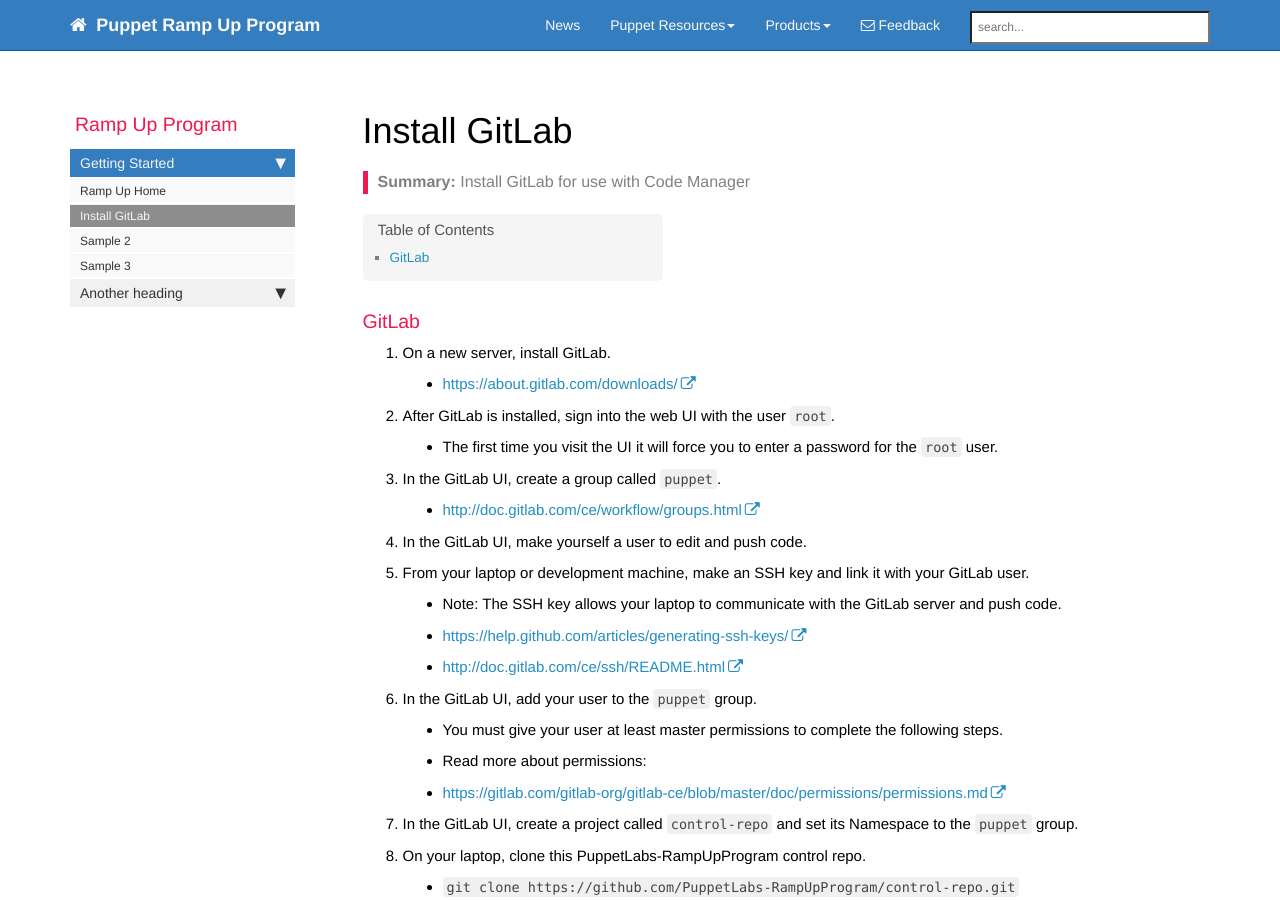
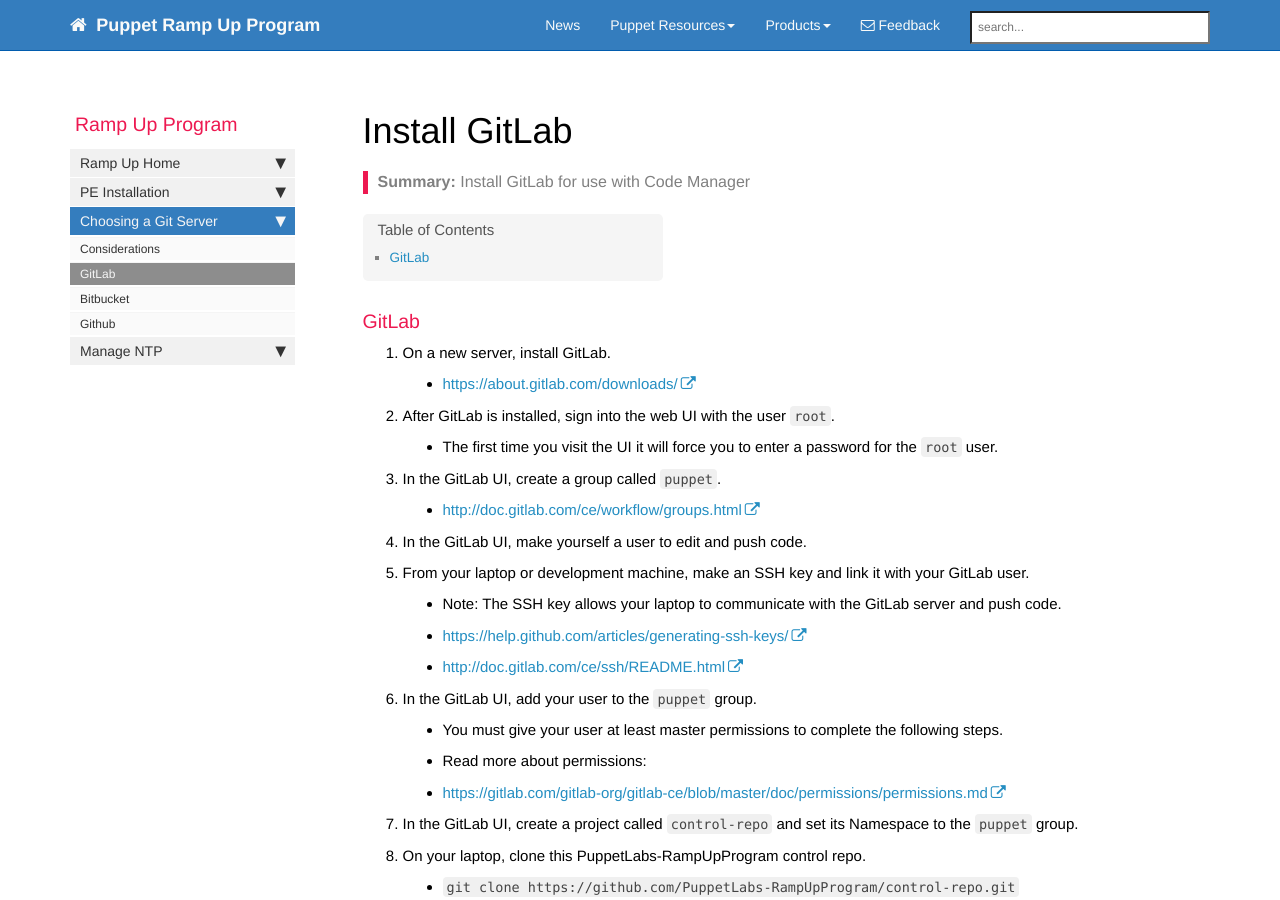
Before and after one commit to Puppet-RampUpProgram/Puppet-RampUpProgram.github.io, a Jekyll site: the page built from product1/git_server/gitlab.md, in a window 1280 px wide and 900 px high. Built offline with Jekyll 4.4.1, drawn with Linux system fonts in a browser that asks for light colours; nearby versions of some CDN libraries; comment, search, counter and statistics services are not loaded.

Commit message:
Start outlining the basic pages in the sidebar

```diff
--- a/_data/sidebars/product1_sidebar.yml
+++ b/_data/sidebars/product1_sidebar.yml
@@ -20,41 +20,39 @@ entries:
       output: pdf
       type: frontmatter
 
-  - title: Getting Started
+  - title: Ramp Up Home
     output: web, pdf
     folderitems:
     - title: Ramp Up Home
       url: /rampup_landing_page/
       output: web
 
-    - title: Install GitLab
-      url: /install_gitlab/
+  - title: PE Installation
+    output: web, pdf
+    folderitems:
+    - title: Considerations
+      url: /pe_installation/considerations/
+      output: web
+
+  - title: Choosing a Git Server
+    output: web, pdf
+    folderitems:
+    - title: Considerations
+      url: /git_server/considerations/
+      output: web, pdf
+    - title: GitLab
+      url: /git_server/gitlab/
+      output: web, pdf
+    - title: Bitbucket
+      url: /git_server/bitbucket/
+      output: web, pdf
+    - title: Github
+      url: /git_server/github/
       output: web, pdf
 
-    - title: Sample 2
-      url: /p1_sample2/
+  - title: Manage NTP
+    output: web, pdf
+    folderitems:
+    - title: Manage NTP
+      url: /manage_ntp/manage_ntp
       output: web, pdf
-
-    - title: Sample 3
-      url: /p1_sample3/
-      output: web, pdf
-
-  - title: Another heading
-    output: web, pdf
-
-    folderitems:
-    - title: Sample 4
-      url: /p1_sample4/
-      output: web, pdf
-
-    - title: Sample 5
-      url: /p1_sample5/
-      output: web, pdf
-
-    - title: Sample 6
-      url: /p1_sample6/
-      output: web, pdf
-
-    - title: Sample 7
-      url: /p1_sample7/
-      output: web, pdf
--- a/product1/install_gitlab.md
+++ b/product1/git_server/gitlab.md
@@ -3,7 +3,7 @@ title: Install GitLab
 keywords: git gitlab
 summary: "Install GitLab for use with Code Manager"
 sidebar: product1_sidebar
-permalink: /install_gitlab/
+permalink: /git_server/gitlab/
 ---
 
 ### GitLab
```
Also changed, not shown: product1/git_server/bitbucket.md (added, +7 -0 lines), product1/git_server/considerations.md (added, +7 -0 lines), product1/git_server/github.md (added, +7 -0 lines), product1/manage_ntp/manage_ntp.md (added, +7 -0 lines), product1/pe_installation/considerations.md (added, +7 -0 lines).
